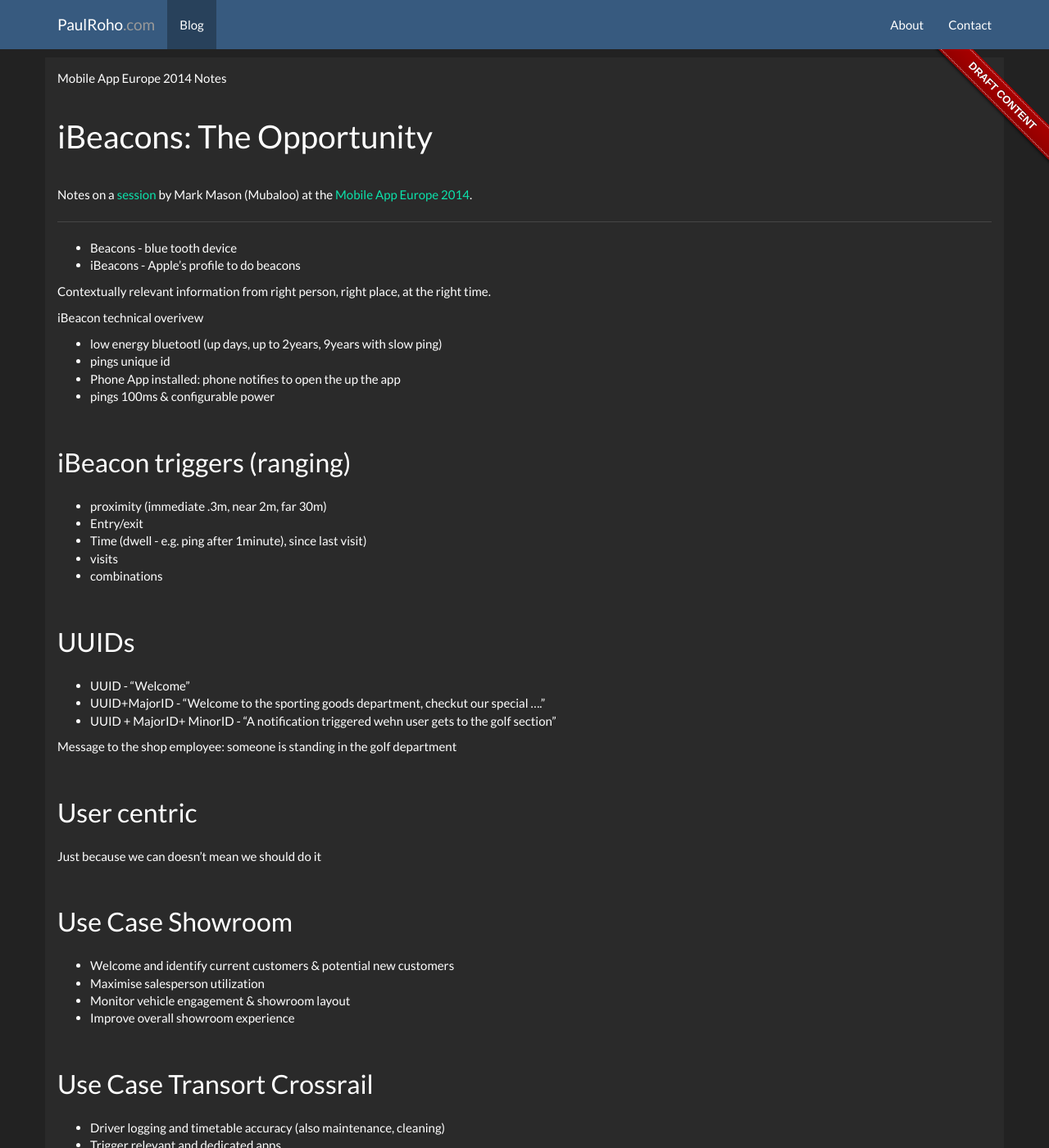
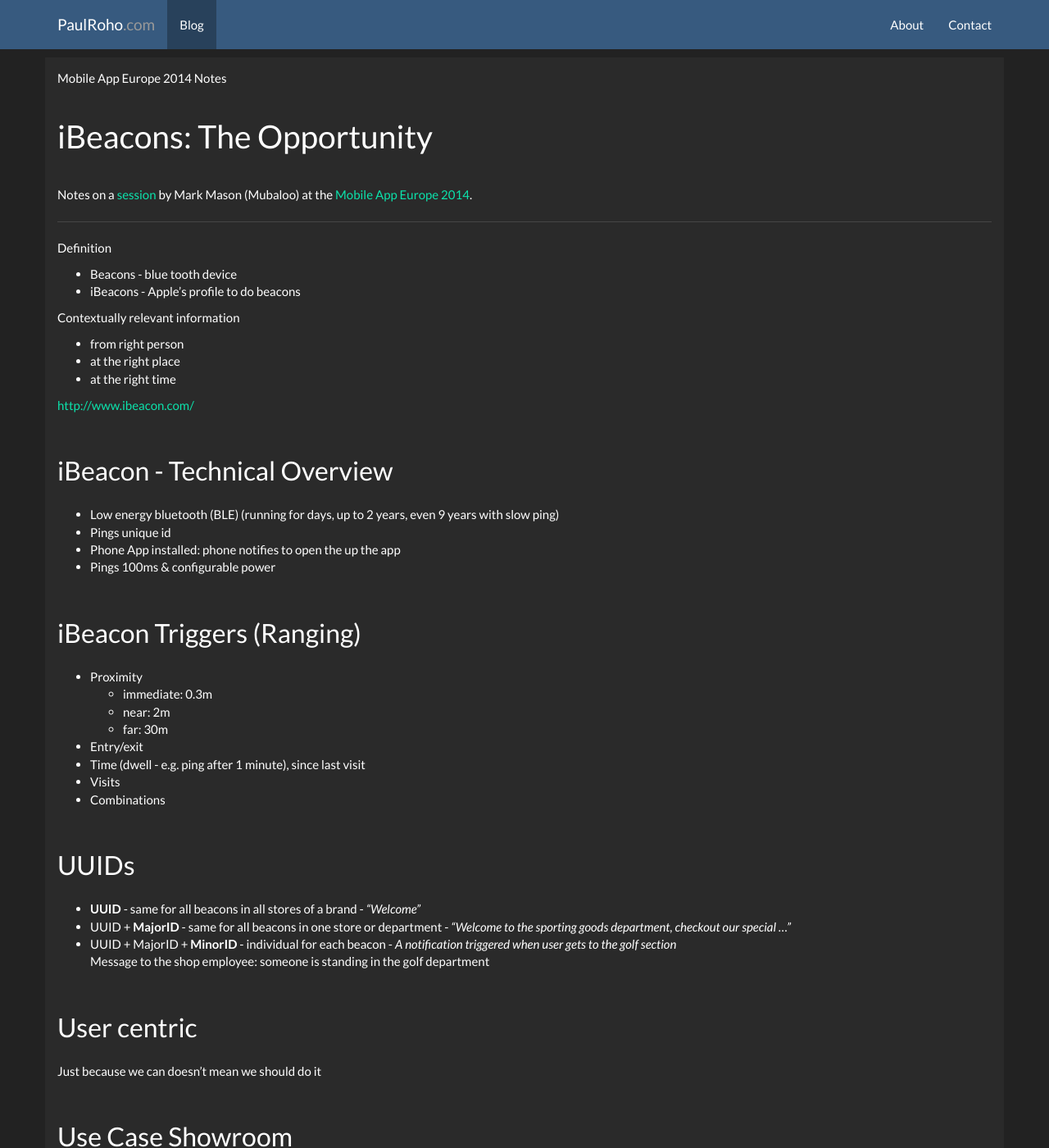
Before and after one commit to paulroho/paulroho.github.io, a Jekyll site: the page built from _posts/2014-09-30-iBeacons-The-Opportunity.md, in a window 1280 px wide and 1400 px high. Shown: the whole window at 82% size. Built offline with Jekyll 4.4.1, drawn with Linux system fonts in a browser that asks for light colours; nearby versions of some CDN libraries; some of the changed text lies outside the part shown.

Commit message:
MAE2014: iBeacons - The Opportunity (Mark Mason) publish

```diff
--- a/_posts/2014-09-30-iBeacons-The-Opportunity.md
+++ b/_posts/2014-09-30-iBeacons-The-Opportunity.md
@@ -13,29 +13,40 @@
 at the [Mobile App Europe 2014](http://mobileappeurope.com/).
 
 ---
+Definition
+
 * Beacons - blue tooth device
 * iBeacons - Apple's profile to do beacons
 
-Contextually relevant information from right person, right place, at the right time.
+Contextually relevant information
 
-iBeacon technical overivew
-* low energy bluetootl (up days, up to 2years, 9years with slow ping)
-* pings unique id
+* from right person
+* at the right place
+* at the right time
+
+[http://www.ibeacon.com/](http://www.ibeacon.com/)
+
+##iBeacon - Technical Overview
+
+* Low energy bluetooth (BLE) (running for days, up to 2 years, even 9 years with slow ping)
+* Pings unique id
 * Phone App installed: phone notifies to open the up the app
-* pings 100ms & configurable power
+* Pings 100ms & configurable power
 
-##iBeacon triggers (ranging)
-* proximity (immediate .3m, near 2m, far 30m)
+##iBeacon Triggers (Ranging)
+* Proximity
+    * immediate: 0.3m
+    * near: 2m
+    * far: 30m
 * Entry/exit
-* Time (dwell - e.g. ping after 1minute), since last visit)
-* visits
-* combinations
+* Time (dwell - e.g. ping after 1 minute), since last visit
+* Visits
+* Combinations
 
 ##UUIDs
-* UUID - "Welcome"
-* UUID+MajorID - "Welcome to the sporting goods department, checkut our special ...."
-* UUID + MajorID+ MinorID - "A notification triggered wehn user gets to the golf section"
-
+* **UUID** - same for all beacons in all stores of a brand - *"Welcome"*
+* UUID + **MajorID** - same for all beacons in one store or department - *"Welcome to the sporting goods department, checkout our special ..."*
+* UUID + MajorID + **MinorID** - individual for each beacon - *A notification triggered when user gets to the golf section*
 Message to the shop employee: someone is standing in the golf department
 
 ##User centric
@@ -43,29 +54,29 @@
 
 ##Use Case Showroom
 * Welcome and identify current customers & potential new customers
-* Maximise salesperson utilization
+* Maximize salesperson utilization
 * Monitor vehicle engagement & showroom layout
 * Improve overall showroom experience
 
-##Use Case Transort Crossrail
+##Use Case Transport [Crossrail](http://www.crossrail.co.uk/)
 * Driver logging and timetable accuracy (also maintenance, cleaning)
 * Trigger relevant and dedicated apps
-* Monitor and schedula maintenance personnel and equipment
-* Monitor personell activity (security personnel, changing routes)
+* Monitor and schedule maintenance personnel and equipment
+* Monitor personnel activity (security personnel, changing routes)
 
-##Use Case - Officies
+##Use Case - Offices
 * Room usage and availability
-* Facitiltes/maintenance
+* Facilities/maintenance
 * Hot desk availability
 * Capacity planning (where to put certain things)
 
 Position tracking - Beacons on top of WiFi based location determination
 
 ##Use Case Shopping centres
-* Blue dot wayfinding, turn by tun directions an Mall map
-* Traffice flow analysiss for retail lease rates
+* Blue dot wayfinding, turn by tun directions an mall map
+* Traffic flow analysis for retail lease rates
 * Event alerts
-* Profile responsive Adhells
+* Profile responsive Adhells - *what does this mean?*
 * Provision of customer incentives
 * Car parking
 
@@ -102,4 +113,4 @@
 * Download app
 * "What's in it for me?"
 * Developing a seamless omni-channel experience
-* a well thought through content and context strategy
+* A well thought through content and context strategy
```
Also changed, not shown: other parts of _posts/2014-09-30-iBeacons-The-Opportunity.md (+3 -3 lines).
